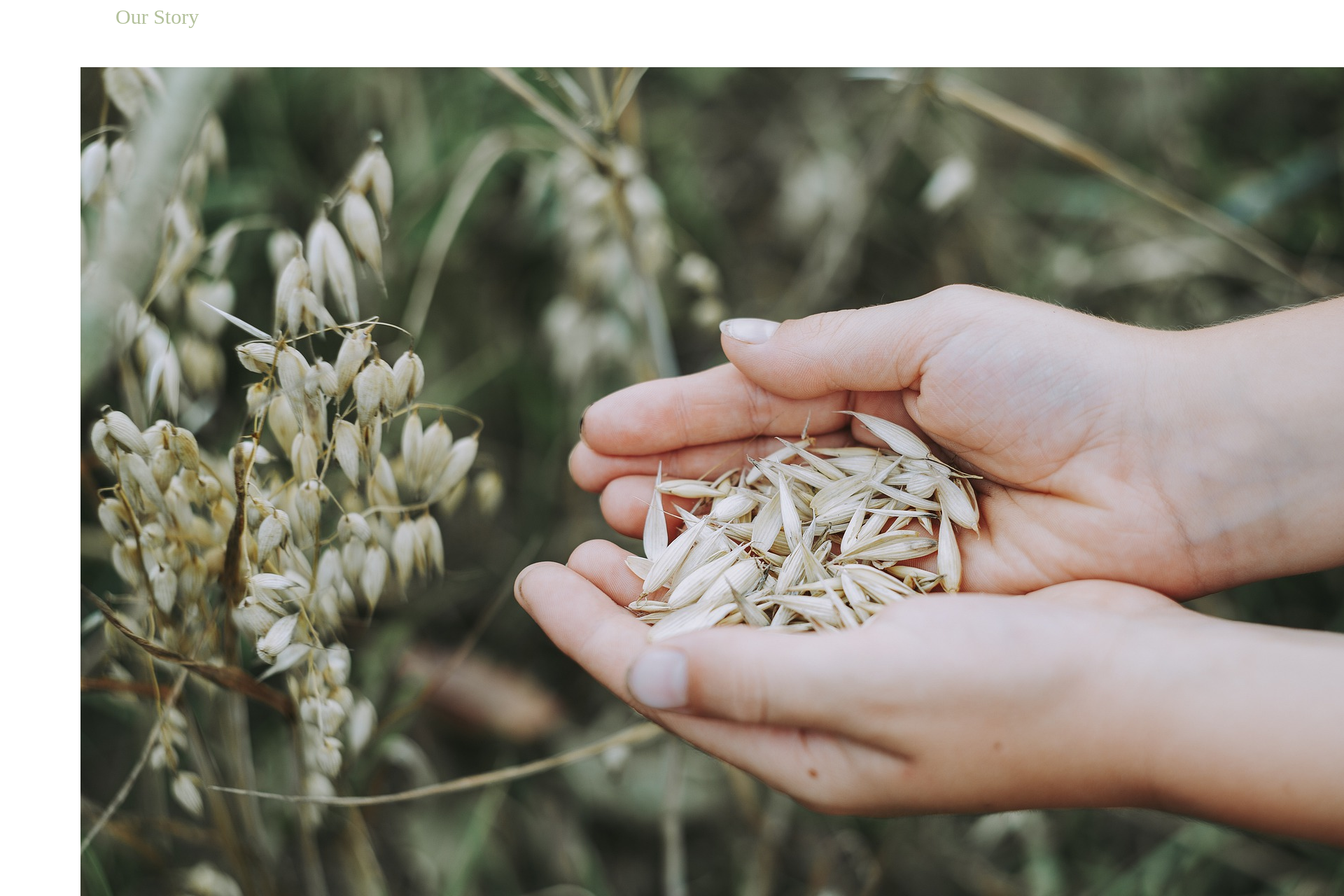
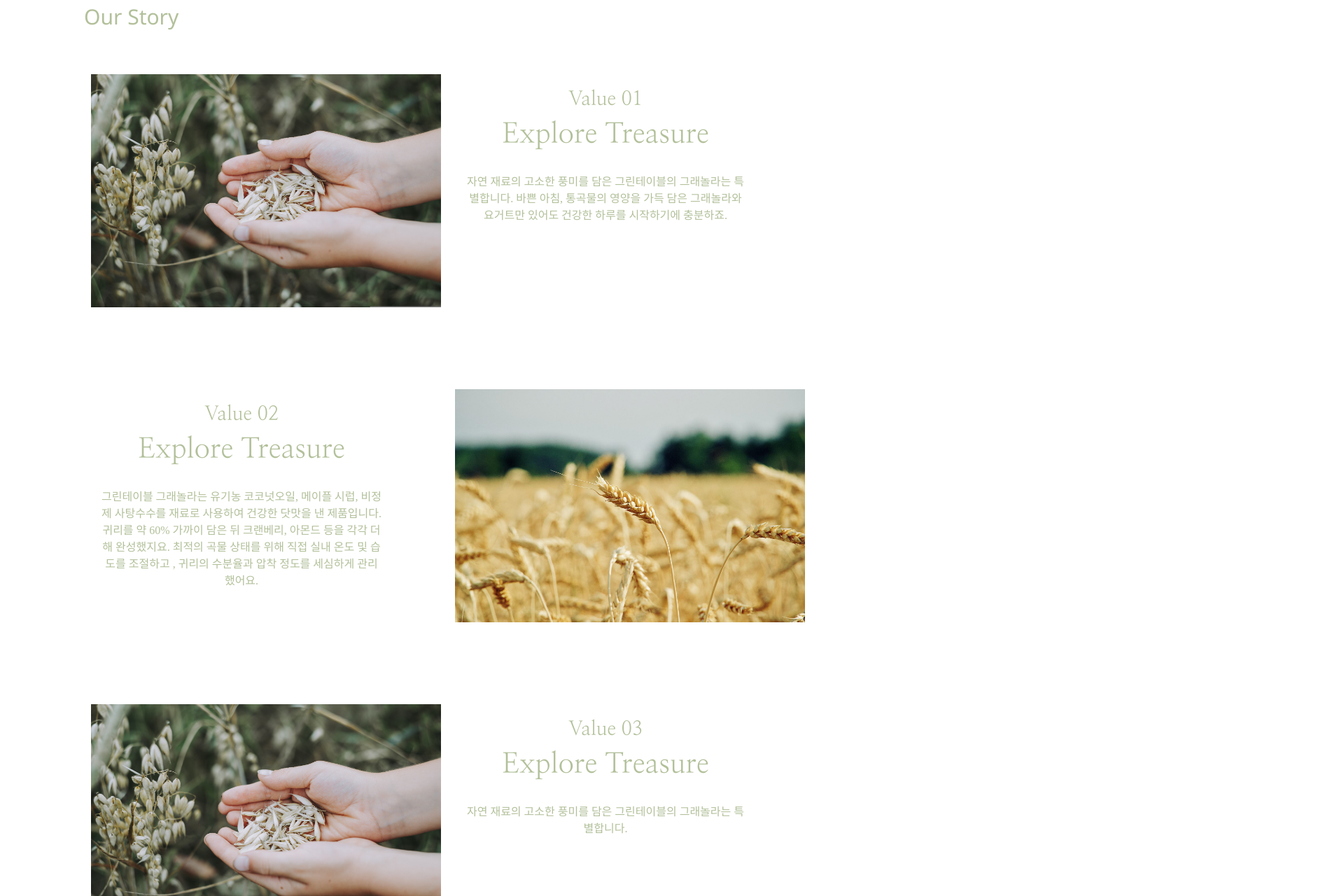
Before and after one commit to goniiii/project1, a React (Create React App) app: page /brandstory in a window 1280 px wide. Shown: the part 100-1380 px from the top of the page at 70% size, 1920 px wide, since content can reach past the window. Built offline with nearby package versions, Linux system fonts and the light colour scheme; a web font is replaced by a local one.

Commit message:
'brand 페이지 작업중'

```diff
--- a/src/App.css
+++ b/src/App.css
@@ -2,6 +2,8 @@
 @import url("https://fonts.googleapis.com/css2?family=Noto+Sans+KR&display=swap");
 @import url("https://fonts.googleapis.com/css2?family=Gamja+Flower&display=swap");
 @import url("https://fonts.googleapis.com/css2? family= Noto+Sans+KR & display=swap");
+@import url("https://fonts.googleapis.com/css2?family=Nanum+Myeongjo&display=swap");
+
 * {
   margin: 0;
   padding: 0;
@@ -197,13 +199,47 @@ ul {
 .brand_intro {
   font-size: 30px;
   color: rgb(159, 176, 129, 0.8);
+  font-family: "Segoe UI", Tahoma, Geneva, Verdana, sans-serif;
+  margin-left: 120px;
 }
 
 .brandImg1 {
-  float: left;
+  /* float: left; */
+  width: 500px;
 }
 .brandText1 {
-  float: right;
+  /* float: right; */
+  width: 400px;
+  margin: 20px;
+  height: 400px;
+}
+.brandImg2 {
+  /* float: right; */
+  width: 500px;
+}
+.brandText2 {
+  /* float: left; */
+  width: 400px;
+  margin: 20px;
+  height: 400px;
+}
+.brandText2 h3,
+h1 {
+  font-family: "Nanum Myeongjo", serif;
+}
+.brandText1 h3,
+h1 {
+  font-family: "Nanum Myeongjo", serif;
+}
+
+.gt {
+  display: grid;
+  padding: 10px;
+  grid-template-columns: repeat(2, 1fr);
+  grid-auto-rows: minmax(150px, auto);
+  grid-gap: 10px;
+  color: rgb(159, 176, 129, 0.8);
+  font-family: "Nanum Myeongjo", serif;
 }
 
 /* experience ============================================================*/
--- a/src/components/brand.js
+++ b/src/components/brand.js
@@ -1,49 +1,52 @@
 function DarkVariantExample() {
   return (
-    <div className="gt" style={{ fontFamily: "initial" }}>
+    <div>
       <p className="brand_intro">Our Story</p>
-      <div>
-        <img className="brandImg1" src="img/oats.jpg"></img>
-      </div>
-      <div className="brandText1">
-        자연 재료의 고소한 풍미를 담은 그린테이블의 그래놀라는 특별합니다.
+      <div className="gt" style={{ fontFamily: "initial" }}>
+        <div>
+          <img className="brandImg1" src="img/oats.jpg"></img>
+        </div>
+        <div className="brandText1">
+          <h3>Value 01</h3>
+          <h1>Explore Treasure</h1>
+          <br />
+          자연 재료의 고소한 풍미를 담은 그린테이블의 그래놀라는 특별합니다.
+          바쁜 아침, 통곡물의 영양을 가득 담은 그래놀라와 요거트만 있어도 건강한
+          하루를 시작하기에 충분하죠.
+        </div>
+        <div className="brandText2">
+          <h3>Value 02</h3>
+          <h1>Explore Treasure</h1>
+          <br />
+          그린테이블 그래놀라는 유기농 코코넛오일, 메이플 시럽, 비정제
+          사탕수수를 재료로 사용하여 건강한 닷맛을 낸 제품입니다. 귀리를 약 60%
+          가까이 담은 뒤 크랜베리, 아몬드 등을 각각 더해 완성했지요. 최적의 곡물
+          상태를 위해 직접 실내 온도 및 습도를 조절하고 , 귀리의 수분율과 압착
+          정도를 세심하게 관리했어요.
+        </div>
+        <div>
+          <img className="brandImg2" src="img/wheat2.jpg"></img>
+        </div>
+        <div>
+          <img className="brandImg1" src="img/oats.jpg"></img>
+        </div>
+        <div className="brandText1">
+          <h3>Value 03</h3>
+          <h1>Explore Treasure</h1>
+          <br />
+          자연 재료의 고소한 풍미를 담은 그린테이블의 그래놀라는 특별합니다.
+        </div>
+        <div className="brandText2">
+          <h3>Value 04</h3>
+          <h1>Explore Treasure</h1>
+          <br />
+          자연 재료의 고소한 풍미를 담은 그린테이블의 그래놀라는 특별합니다.
+        </div>
+        <div>
+          <img className="brandImg2" src="img/wheat2.jpg"></img>
+        </div>
       </div>
     </div>
-    // <Carousel variant="dark">
-    //   <Carousel.Item>
-    //     <img
-    //       style={{ marginLeft: "250px", height: "780px" }}
-    //       className="d-block w-75"
-    //       src="img/cereal.jpg"
-    //       alt="First slide"
-    //     />
-    //     <Carousel.Caption></Carousel.Caption>
-    //   </Carousel.Item>
-    //   <Carousel.Item>
-    //     <img
-    //       style={{ marginLeft: "250px", height: "780px" }}
-    //       className="d-block w-75"
-    //       src="img/granola.jpg"
-    //       alt="Second slide"
-    //     />
-    //   </Carousel.Item>
-
-    //   <Carousel.Item>
-    //     <img
-    //       style={{ marginLeft: "250px", height: "780px" }}
-    //       className="d-block w-75"
-    //       src="img/berry.jpg"
-    //       alt="Third slide"
-    //     />
-    //   </Carousel.Item>
-    //   {/* <Carousel.Item>
-    //     <img
-    //       className="d-block w-75"
-    //       src="img/cuisine.jpg"
-    //       alt="Fourth slide"
-    //     />
-    //   </Carousel.Item> */}
-    // </Carousel>
   );
 }
 
```
